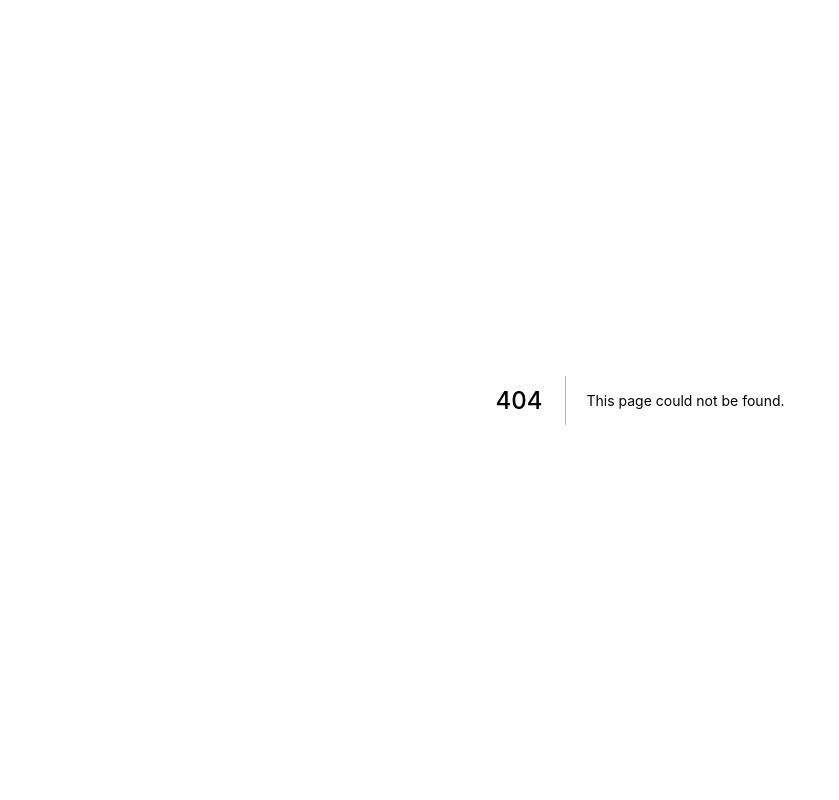
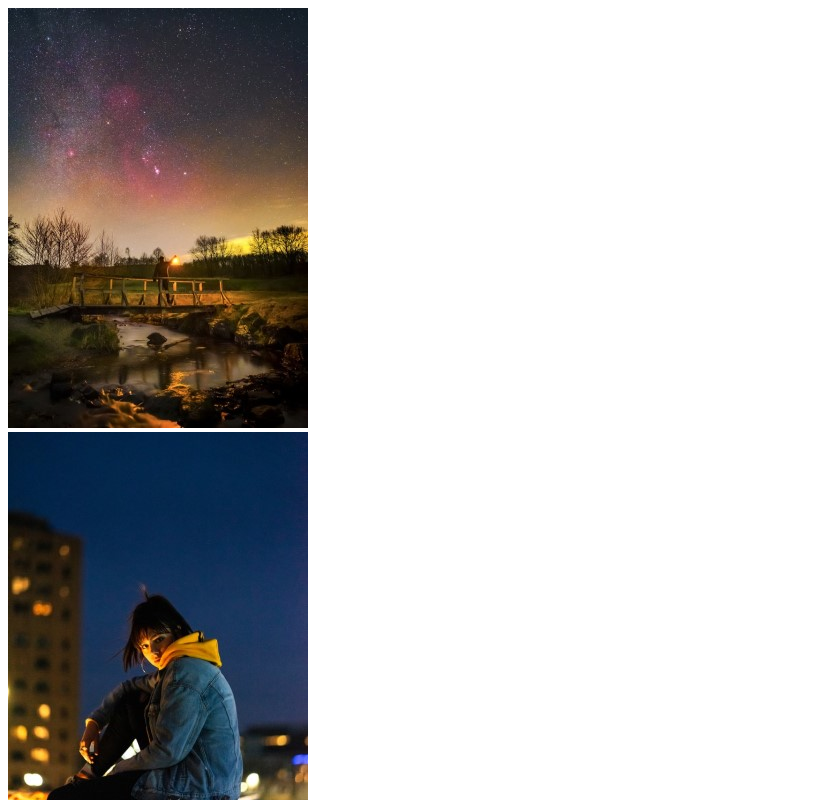
Before and after one commit to ec0629/using-react-hooks, a Next.js app: page /ImageChangeOnScroll in a window 1280 px wide. Before the commit this address had no page. Shown: the top 800 px of the page, without its empty margins (0-839 px from the left). Built offline with nearby package versions, Linux system fonts and the light colour scheme.

Commit message:
image change on scroll using useEffect

```diff
--- /dev/null
+++ b/pages/ImageChangeOnScroll.js
@@ -0,0 +1,35 @@
+import React from "react";
+import ImageToggleOnScroll from "../src/ImageToggleOnScroll";
+
+const imageNames = [
+  "001",
+  "002",
+  "003",
+  "004",
+  "005",
+  "006",
+  "007",
+  "008",
+  "009",
+  "010",
+];
+
+const ImageChangeOnScroll = () => {
+  return (
+    <div>
+      {imageNames.map((imageId) => {
+        return (
+          <div key={imageId}>
+            <ImageToggleOnScroll
+              primaryImg={`/static/img${imageId}-thmb-bw.jpg`}
+              secondaryImg={`/static/img${imageId}-thmb.jpg`}
+              alt=""
+            />
+          </div>
+        );
+      })}
+    </div>
+  );
+};
+
+export default ImageChangeOnScroll;
--- /dev/null
+++ b/src/ImageToggleOnScroll.js
@@ -0,0 +1,46 @@
+import React, { useEffect, useRef, useState } from "react";
+
+const ImageToggleOnScroll = (props) => {
+  const { primaryImg, secondaryImg, ...rest } = props;
+  const imageRef = useRef(null);
+
+  const [isLoading, setIsLoading] = useState(true);
+
+  const isInView = () => {
+    const rect = imageRef.current.getBoundingClientRect();
+    return rect.top >= 0 && rect.bottom <= window.innerHeight;
+  };
+
+  const [inView, setInView] = useState(false);
+
+  const scrollHandler = () => {
+    setInView(isInView());
+  };
+
+  useEffect(() => {
+    setIsLoading(false);
+    setInView(isInView());
+    window.addEventListener("scroll", scrollHandler);
+
+    // this function will be executed when the component
+    // unmounts
+    return () => {
+      window.removeEventListener("scroll", scrollHandler);
+    };
+  }, []); // with empty array the useEffect function will only
+  // run on component mounting
+
+  return (
+    <img
+      // need to render the image and then check if it is in view
+      // to avoid flicker from black and white to color we give
+      // it an initial value of opacity 0
+      style={{ opacity: isLoading ? 0 : 1 }}
+      src={inView ? secondaryImg : primaryImg}
+      ref={imageRef}
+      {...rest}
+    />
+  );
+};
+
+export default ImageToggleOnScroll;
```
